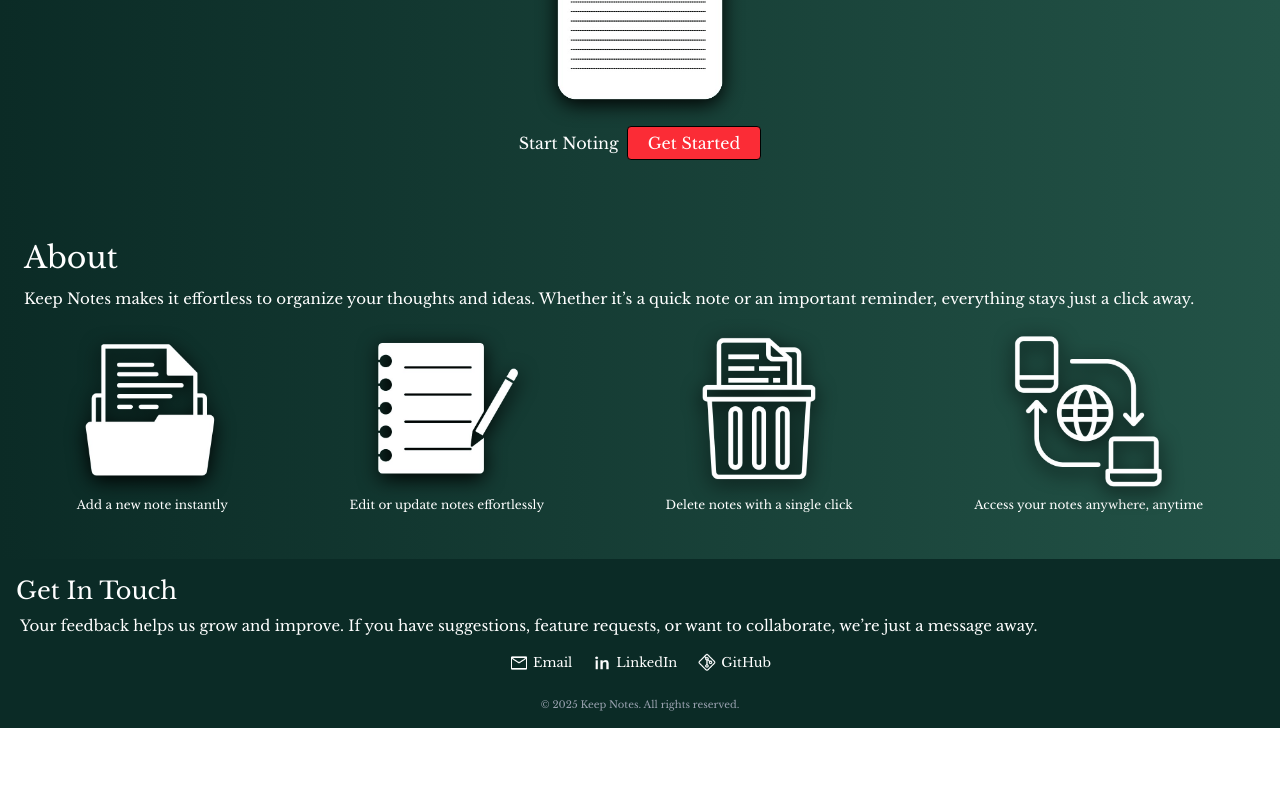
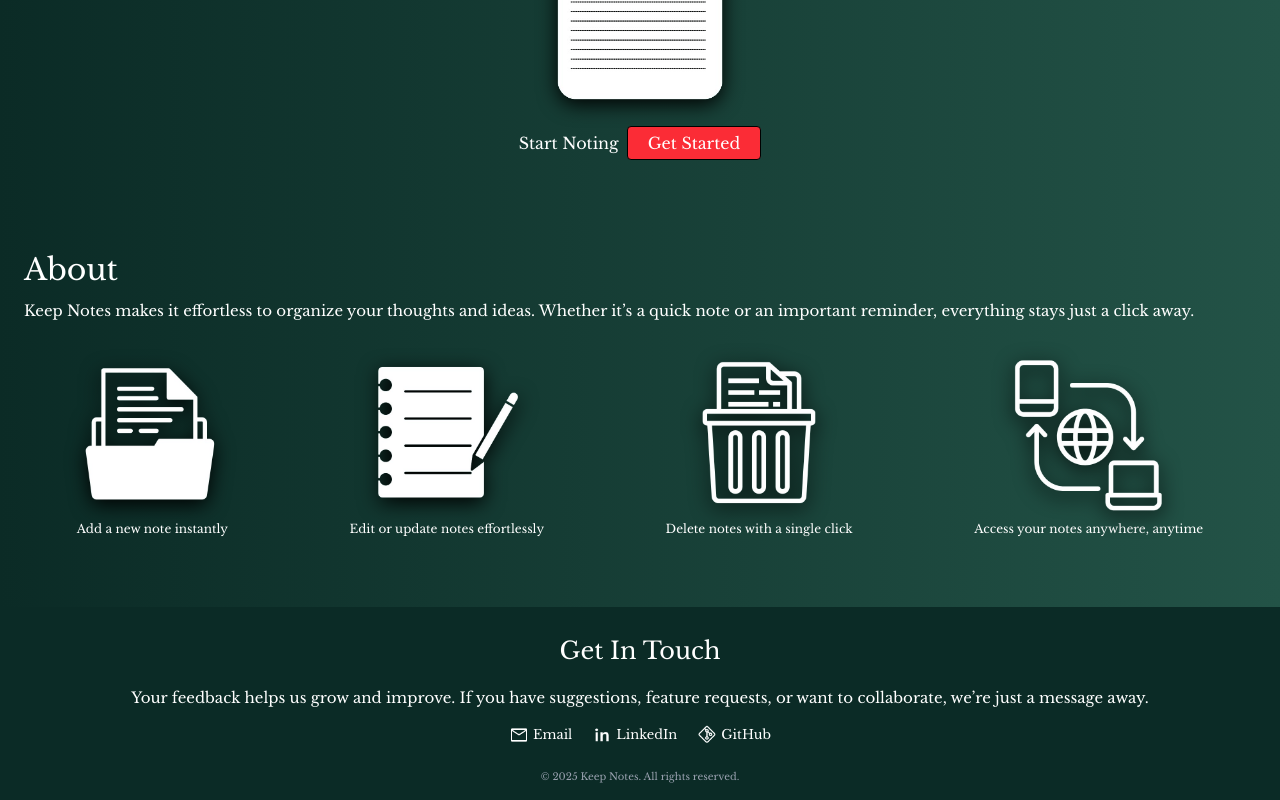
Before and after one commit to Kartikey-Singh-Gahlot/KeepNotes, a React (Vite) app in the folder frontend/: page / in a window 1280 px wide. Shown: the part 373-1173 px from the top of the page. Before the commit the page ends 1101 px from the top, so only its background shows below. Built offline with nearby package versions, Linux system fonts and the light colour scheme; no server answers.

Commit message:
adjusted menu items

```diff
--- a/frontend/src/Home.jsx
+++ b/frontend/src/Home.jsx
@@ -23,7 +23,6 @@ export default function Home() {
         let get = async () => {
             let unpValid = await fetch(`${baseURL}/auth/userValidity`, { method: "GET", credentials: "include" });
             let prValid = await unpValid.json();
-
             if (prValid.status == true) {
                 navigate("/notes");
             }
@@ -47,9 +46,9 @@ export default function Home() {
                 <nav className=" flex items-center gap-2 z-10 bg-[#0b2b26]">
                     <ul className={mobileNavStyle.mobileMenuStyle}>
 
-                        <li className="min-[780px]:border-none min-[780px]:w-fit rounded-[10px] w-full border-1 text-center border-amber-50 px-2 py-1"><a href='#home'>Home</a></li>
-                        <li className="min-[780px]:border-none min-[780px]:w-fit rounded-[10px] w-full border-1 text-center border-amber-50 px-2 py-1"><a href='#about'>About</a></li>
-                        <li className="min-[780px]:border-none min-[780px]:w-fit rounded-[10px] w-full border-1 text-center border-amber-50 px-2 py-1"><a href='#contact'>Contact</a></li>
+                        <li className="flex"><a className="min-[780px]:border-none min-[780px]:w-fit rounded-[10px] w-full border text-center border-amber-50 px-2 py-1" href='#home'>Home</a></li>
+                        <li className="flex"><a className="min-[780px]:border-none min-[780px]:w-fit rounded-[10px] w-full border text-center border-amber-50 px-2 py-1" href='#about'>About</a></li>
+                        <li className="flex"><a className="min-[780px]:border-none min-[780px]:w-fit rounded-[10px] w-full border text-center border-amber-50 px-2 py-1" href='#contact'>Contact</a></li>
                     </ul>
                     <div className={mobileNavStyle.hamBurgerMenu} onClick={trgrMobileNav}>
                              <hr className={mobileNavStyle.one}/>
@@ -79,12 +78,12 @@ export default function Home() {
             </section>
 
 
-            <section className="h-fit px-4 py-5 flex flex-col justify-center" id="about">
+            <section className="h-fit px-4 py-8 flex flex-col justify-center" id="about">
                 <h1 className="w-full box-border py-3 px-2 text-3xl">About</h1>
 
                 <p className="px-2 text-[10px] min-[780px]:text-[15px] ">Keep Notes makes it effortless to organize your thoughts and ideas. Whether it’s a quick note or an important reminder, everything stays just a click away.</p>
 
-                <div className="flex py-3 ">
+                <div className="flex py-6 ">
                     <ul className="min-[780px]:flex grid min-[450px]:grid-cols-2  grid-rows-[auto]  w-full justify-around ">
                        <Features featureHeading="Add a new note instantly"  featureImageLink="/addNote.png" />
                        <Features featureHeading="Edit or update notes effortlessly" featureImageLink="/editNote.png" />
@@ -97,9 +96,11 @@ export default function Home() {
 
 
             <section className=" h-fit w-full px-4 py-2 bg-[#0B2B26]" id="contact">
-                   <h1 className="w-full text-2xl py-2">Get In Touch</h1>
+                   <h1 className="w-full text-2xl py-5 text-center">Get In Touch</h1>
 
-                    <p className="px-1 text-[10px] min-[780px]:text-[15px] text-left">Your feedback helps us grow and improve. If you have suggestions, feature requests, or want to collaborate, we’re just a message away.</p>
+                    <div className="w-full flex justify-center">
+                         <p className="px-1 text-[10px] min-[780px]:text-[15px] text-left">Your feedback helps us grow and improve. If you have suggestions, feature requests, or want to collaborate, we’re just a message away.</p>
+                    </div>
 
                    <footer className=" h-fit flex flex-col  justify-center">
                        <ul className=" flex w-full justify-center gap-5 py-4">
--- a/frontend/src/tools.js
+++ b/frontend/src/tools.js
@@ -5,5 +5,5 @@ export const menuBarsData = [{one:" border-1 h-[2px] my-0.5 w-5 transition-[400m
 export const baseURL = "https://kartz-keep-notes-backend.vercel.app";
 export const mobileNavBarStyle = [
     {one:"bg-amber-50  w-6 border-0 h-[2px]  transition-[400ms_ease] ", two:"bg-amber-50 w-6 border-0 h-[2px] transition-[400ms_ease]", three:"bg-amber-50 w-6 border-0 h-[2px] transition-[400ms_ease] ", status:0, mobileMenuStyle:"min-[780px]:flex hidden justify-around", hamBurgerMenu:"min-[780px]:hidden flex flex-col gap-1"},
-    {one:"bg-red-500  w-6 border-0 h-[2px]  transition-[400ms_ease] rotate-40 translate-y-0.5 translate-x-0.5", two:"hidden", three:"bg-red-500 w-6 border-0 h-[2px]  transition-[400ms_ease] -rotate-40 -translate-1 translate-x-0.5", status:1, mobileMenuStyle: "absolute top-[100%] left-0 w-full bg-[#0b2b26] border-b-1 border-b-[#ffffff70] min-[780px]:hidden flex flex-col items-center px-5 py-3 gap-2",hamBurgerMenu: "min-[780px]:hidden flex flex-col gap-1"}
+    {one:"bg-red-500  w-6 border-0 h-[2px]  transition-[400ms_ease] rotate-40 translate-y-0.5 translate-x-0.5", two:"hidden", three:"bg-red-500 w-6 border-0 h-[2px]  transition-[400ms_ease] -rotate-40 -translate-1 translate-x-0.5", status:1, mobileMenuStyle: "absolute  h-fit top-[100%] left-0 w-full bg-[#0b2b26] border-b-1 border-b-[#ffffff70] min-[780px]:hidden flex flex-col justify-center px-5 py-3 gap-3",hamBurgerMenu: "min-[780px]:hidden flex flex-col gap-1"}
 ]
```
